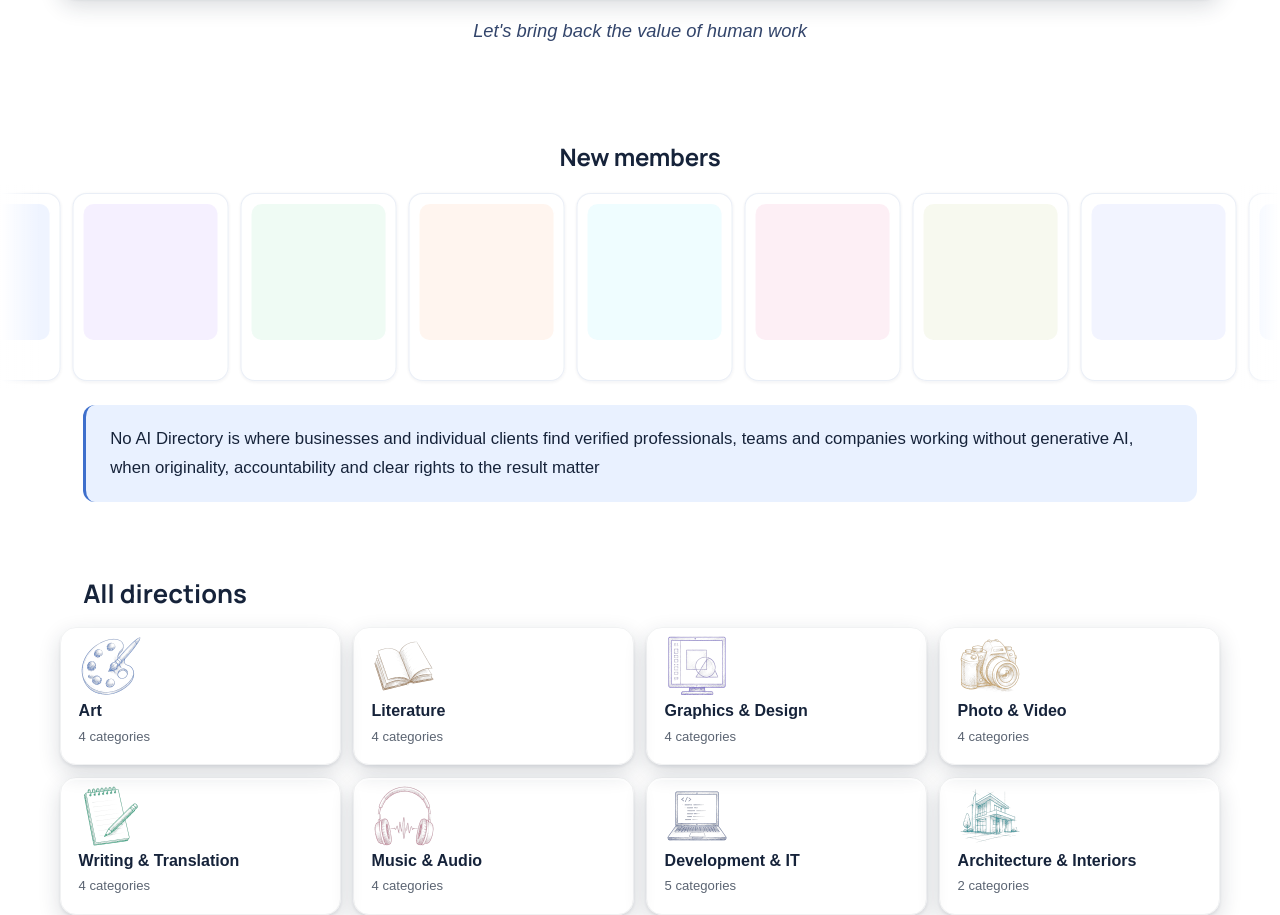
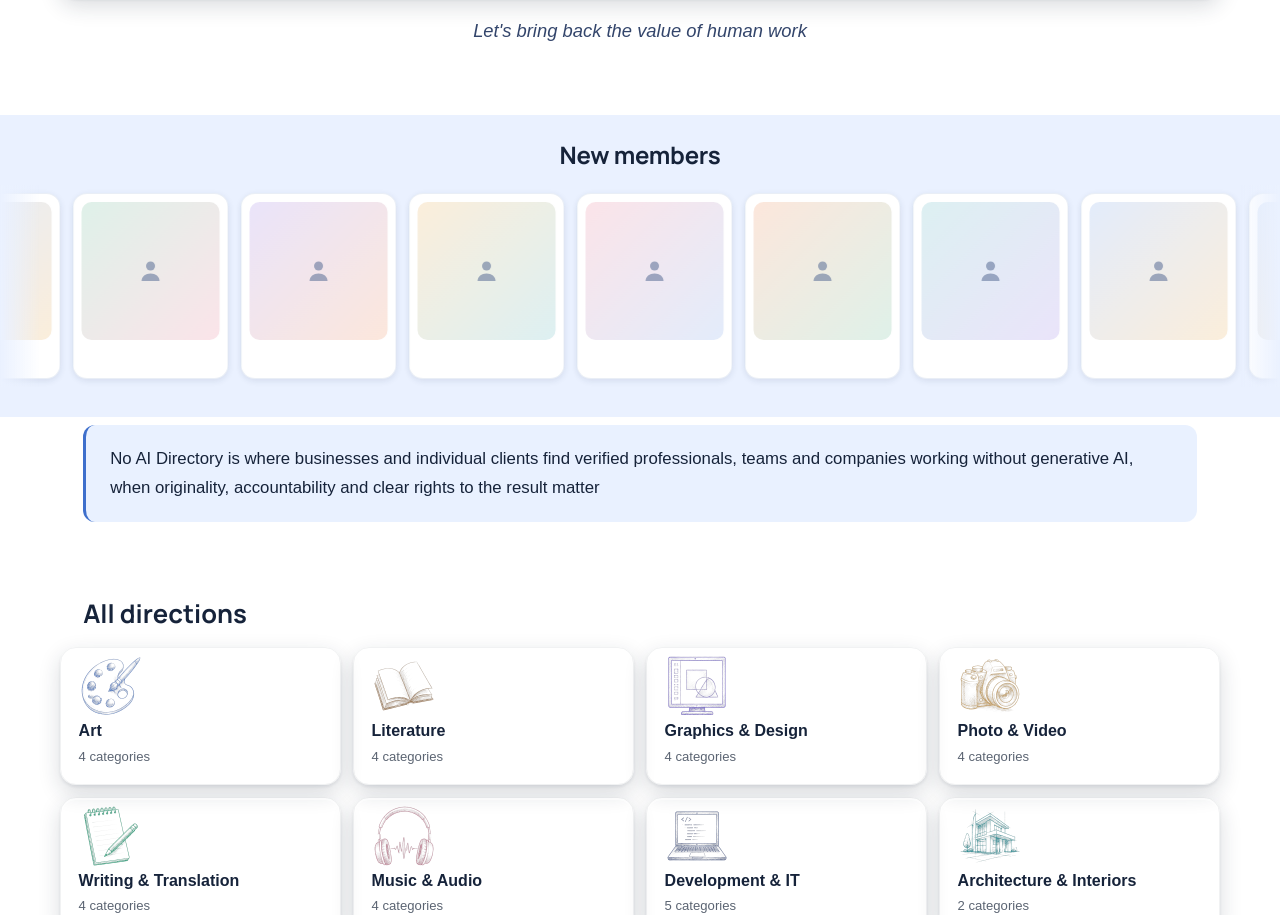
Before and after one commit to dm100usa-oss/no-ai-marketplace, a Next.js app: page /en in a window 1280 px wide. Shown: the part 1757-2672 px from the top of the page. Built offline with nearby package versions, Linux system fonts and the light colour scheme; a web font is replaced by a local one.

Commit message:
Add files via upload

```diff
--- a/src/app/globals.css
+++ b/src/app/globals.css
@@ -502,7 +502,8 @@ a { color: inherit; text-decoration: none; }
    Same slow drift as the work strip, translucent member cards.
 ------------------------------------------------------------------ */
 .members-marquee-section {
-  margin: 28px 0 8px;
+  padding: 26px 0 30px;
+  margin: 0;
 }
 
 .members-marquee-title {
@@ -511,7 +512,7 @@ a { color: inherit; text-decoration: none; }
   font-weight: 700;
   font-size: 1.35rem;
   color: var(--color-ink);
-  margin: 0 0 14px;
+  margin: 0 0 16px;
 }
 
 .members-marquee {
@@ -532,11 +533,11 @@ a { color: inherit; text-decoration: none; }
 }
 .members-marquee::before {
   left: 0;
-  background: linear-gradient(to right, var(--color-page), transparent);
+  background: linear-gradient(to right, var(--color-brand-soft), transparent);
 }
 .members-marquee::after {
   right: 0;
-  background: linear-gradient(to left, var(--color-page), transparent);
+  background: linear-gradient(to left, var(--color-brand-soft), transparent);
 }
 
 .members-marquee__track {
@@ -562,19 +563,18 @@ a { color: inherit; text-decoration: none; }
   flex: 0 0 auto;
   width: 120px;
   border-radius: 14px;
-  /* Translucent, soft look */
-  background: rgba(255, 255, 255, 0.55);
-  border: 1px solid rgba(120, 150, 200, 0.18);
-  box-shadow: 0 1px 4px rgba(30, 50, 90, 0.08);
-  padding: 10px 10px 12px;
-  opacity: 0.9;
+  background: #ffffff;
+  border: 1px solid rgba(120, 150, 200, 0.16);
+  box-shadow: 0 2px 6px rgba(30, 50, 90, 0.10);
+  padding: 8px 8px 10px;
 }
 
 .members-marquee__photo {
   width: 100%;
-  height: 100px;
+  height: 104px;
   border-radius: 10px;
-  opacity: 0.85;
+  display: grid;
+  place-items: center;
 }
 
 .members-marquee__name {
@@ -591,13 +591,13 @@ a { color: inherit; text-decoration: none; }
 
 @media (min-width: 640px) {
   .members-marquee__card { width: 140px; }
-  .members-marquee__photo { height: 120px; }
+  .members-marquee__photo { height: 124px; }
   .members-marquee-title { font-size: 1.5rem; }
 }
 
 @media (min-width: 1024px) {
   .members-marquee__card { width: 156px; }
-  .members-marquee__photo { height: 136px; }
+  .members-marquee__photo { height: 138px; }
 }
 
 @media (prefers-reduced-motion: reduce) {
--- a/src/components/NewMembersMarquee.tsx
+++ b/src/components/NewMembersMarquee.tsx
@@ -5,38 +5,44 @@ import type { Locale } from "@/i18n/config";
 /**
  * Second marquee, under the join call: "New members".
  *
- * Same slow drift as the work strip at the top, but the cards stand for
- * people and companies rather than pieces of work. Right now they are
- * soft translucent placeholders with a spot for a name; when real members
- * give permission, their photo or company logo and name go in here, one
- * card each.
+ * Same slow drift as the work strip at the top, on the same soft-blue band.
+ * The cards match the empty-slot card style used across the catalogue: a
+ * soft diagonal gradient with a person silhouette and a spot for a name.
+ * When real members join (with their permission) their photo or company
+ * logo and name replace a placeholder, one card each.
  *
- * Eight cards for now. The list renders twice so the loop is seamless,
- * exactly like the work marquee. Decorative, so hidden from screen
- * readers.
+ * Eight cards for now. The list renders twice so the loop is seamless.
+ * Decorative, so hidden from screen readers.
  */
 
-// Placeholder cards. Each has a soft tint and a spot for a future name.
-// When a member joins (with permission) swap `tint` for their photo/logo
-// and fill `name`.
-const MEMBERS = [
-  { tint: "#eaf1ff", name: "" },
-  { tint: "#f3ecff", name: "" },
-  { tint: "#eafaf1", name: "" },
-  { tint: "#fff2ea", name: "" },
-  { tint: "#eafcff", name: "" },
-  { tint: "#fdeaf3", name: "" },
-  { tint: "#f5f7ea", name: "" },
-  { tint: "#eef0ff", name: "" },
-];
+// Same soft palette the catalogue's empty-slot cards use.
+const HUES = ["#e3ecfb", "#dff1e9", "#eae4fa", "#fbeedb", "#fbe4e9", "#fce7dc", "#ddf0f2"];
 
-function MemberCard({ tint, name }: { tint: string; name: string }) {
+function gradient(i: number): string {
+  const a = HUES[i % HUES.length];
+  const b = HUES[(i + 3) % HUES.length];
+  return `linear-gradient(135deg, ${a}, ${b})`;
+}
+
+function PersonSilhouette({ color }: { color: string }) {
+  return (
+    <svg width="30" height="30" viewBox="0 0 24 24" fill="none" aria-hidden="true">
+      <circle cx="12" cy="8" r="3.6" fill={color} />
+      <path d="M4.8 20c0-3.6 3.2-6 7.2-6s7.2 2.4 7.2 6" fill={color} />
+    </svg>
+  );
+}
+
+// Eight placeholder members. Swap a card's data for a real photo/logo and
+// name once a member joins (with permission).
+const MEMBERS = Array.from({ length: 8 }, (_, i) => ({ i, name: "" }));
+
+function MemberCard({ i, name }: { i: number; name: string }) {
   return (
     <div className="members-marquee__card">
-      <div
-        className="members-marquee__photo"
-        style={{ backgroundColor: tint }}
-      />
+      <div className="members-marquee__photo" style={{ background: gradient(i) }}>
+        <PersonSilhouette color="rgba(90,110,150,0.55)" />
+      </div>
       <div className="members-marquee__name">{name || "\u00A0"}</div>
     </div>
   );
@@ -51,15 +57,15 @@ export function NewMembersMarquee({
 }) {
   void lang;
   return (
-    <section className="members-marquee-section">
+    <section className="members-marquee-section section-brand">
       <h2 className="members-marquee-title">{title}</h2>
       <div className="members-marquee" aria-hidden="true">
         <div className="members-marquee__track">
-          {MEMBERS.map((m, i) => (
-            <MemberCard key={`a-${i}`} tint={m.tint} name={m.name} />
+          {MEMBERS.map((m) => (
+            <MemberCard key={`a-${m.i}`} i={m.i} name={m.name} />
           ))}
-          {MEMBERS.map((m, i) => (
-            <MemberCard key={`b-${i}`} tint={m.tint} name={m.name} />
+          {MEMBERS.map((m) => (
+            <MemberCard key={`b-${m.i}`} i={m.i} name={m.name} />
           ))}
         </div>
       </div>
```
